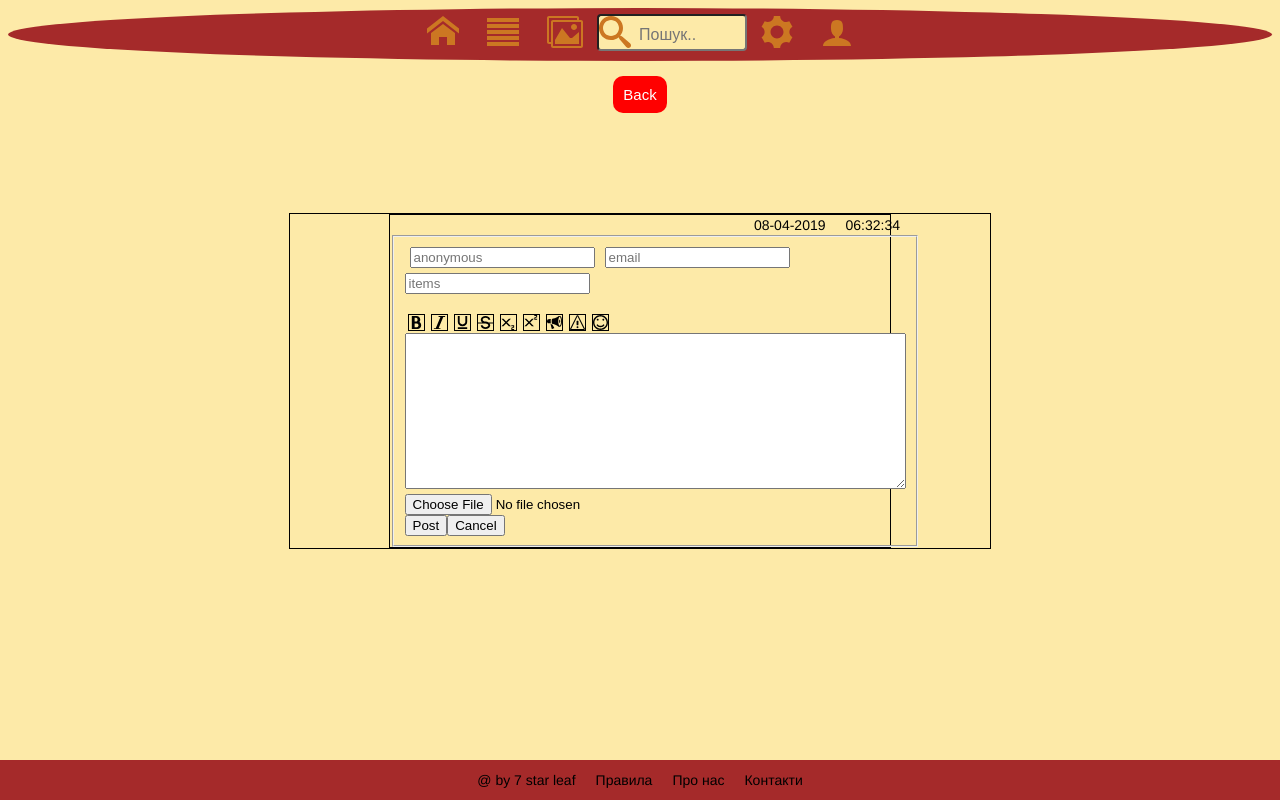
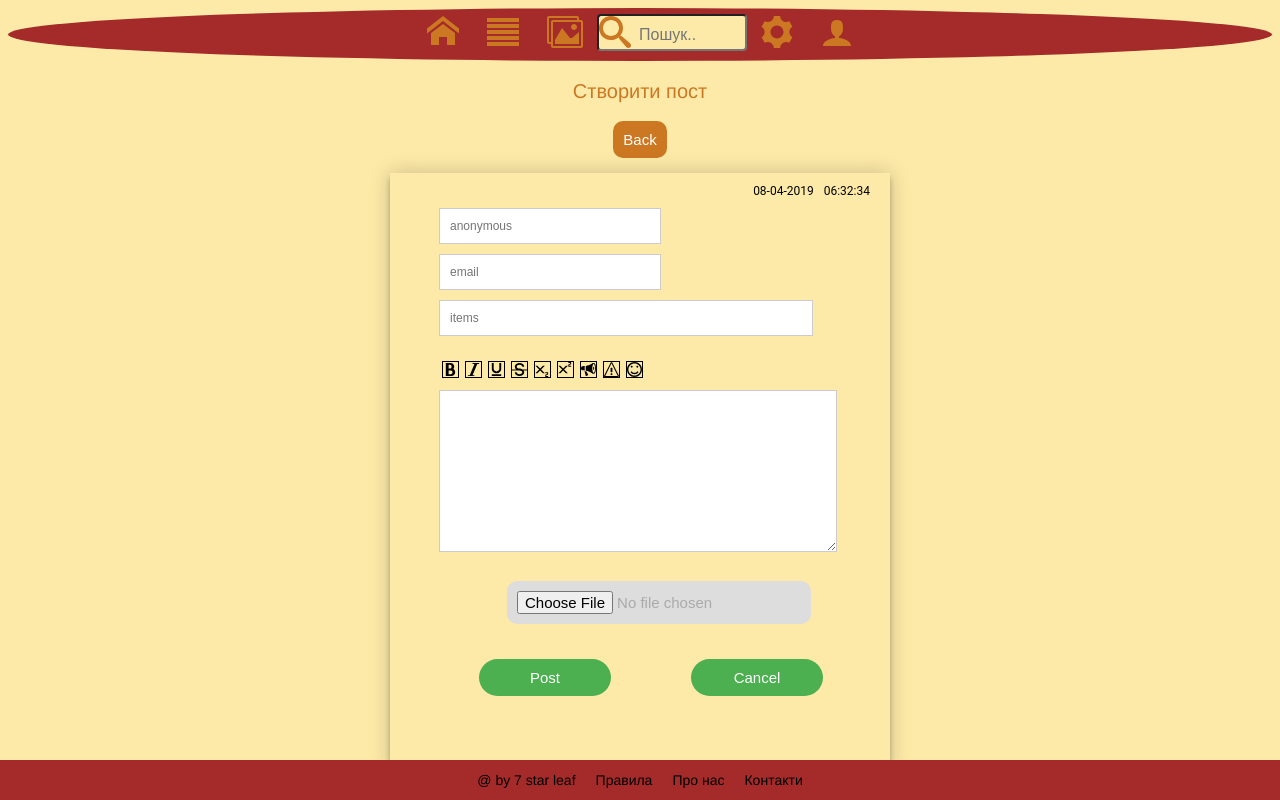
Before and after one commit to IuriiSky/Image-board-project, an Angular app in the folder ibp/: page /boards/b/createpost in a window 1280 px wide. Built offline with nearby package versions, Linux system fonts and the light colour scheme.

Commit message:
Change form style new_post

```diff
--- a/ibp/src/app/posts/posts.component.html
+++ b/ibp/src/app/posts/posts.component.html
@@ -41,18 +41,33 @@
     </symbol>
   </defs>
 </svg>
-<button class="back-button">Back</button>
+<p>Створити пост</p>
+<button class="back-button" routerLink="/boards">Back</button>
 <div class="create-post">
-  <form id="post" action="" method="POST">
+  <form id="post" action="" method="POST" class="border_none">
     <span class="inform-block">
       <span>{{today | date: 'dd-MM-yyyy'}}</span>
       <span>{{today | date: 'hh:mm:ss'}}</span>
     </span>
-    <fieldset [formGroup]="createPost">
-      <input formControlName = "name" [(ngModel)]="createNewPost.name" class="user-info" type="text"  placeholder="anonymous">
-      <input formControlName = "email" [(ngModel)]="createNewPost.email" class="user-info" type="email"  placeholder="email">
+
+    <fieldset [formGroup]="createPost" class="border_none align_fieldset">
+      <div>
+      <input formControlName = "name" [(ngModel)]="createNewPost.name" class="user-info input" type="text"  placeholder="anonymous">
+      <br>
+      <input formControlName = "email"
+      [(ngModel)]="createNewPost.email"
+      class="user-info input"
+      type="email"
+      placeholder="email">
+    </div>
       <div class="message-block">
-        <input type="text" name="items" id="" formControlName = "subject" [(ngModel)]="createNewPost.subject" placeholder="items">
+        <input type="text"
+        name="items"
+        id="" formControlName = "subject"
+        [(ngModel)]="createNewPost.subject"
+        placeholder="items"
+        class="input__items input"
+        >
         <span class="btn-bar">
           <input class="btn" type="image" src="../../assets/icomoon-btn-bar/SVG/bold.svg" alt="bold">
           <input class="btn" type="image" src="../../assets/icomoon-btn-bar/SVG/italic.svg" alt="bold">
@@ -64,13 +79,24 @@
           <input class="btn" type="image" src="../../assets/icomoon-btn-bar/SVG/warning.svg" alt="bold">
           <input class="btn" type="image" src="../../assets/icomoon-btn-bar/SVG/smile.svg" alt="bold">
         </span>
-        <textarea formControlName = "text" [(ngModel)]="createNewPost.text" name="message" cols="60" rows="10"></textarea>
+        <textarea formControlName = "text"
+          [(ngModel)]="createNewPost.text"
+          name="message"
+          cols="50"
+          rows="10"
+          class="textarea">
+        </textarea>
       </div>
       <div class="form-group">
-          <input type="file" id="file" (change)="handleFileInput($event.target.files)">
+          <input type="file"
+          name="Download file"
+          id="file"
+          (change)="handleFileInput($event.target.files)"
+          class="attach-button">
+          <!-- style="display:none" -->
       </div>
-      <button type="submit" (click)="addPost()">Post</button>
-      <button type="submit">Cancel</button>
+      <button class="button-login" type="submit" (click)="addPost()">Post</button>
+      <button class="button-login" type="submit" routerLink="/boards">Cancel</button>
     </fieldset>
   </form>
 </div>
--- a/ibp/src/app/posts/posts.component.scss
+++ b/ibp/src/app/posts/posts.component.scss
@@ -1,8 +1,14 @@
+p {
+  font-size: 20px;
+    color: #cc7722;
+    text-align: center;
+    margin: 0, auto;
+}
 .create-post {
     max-width: 700px;
     margin: 0px auto;
-    border: 1px solid black;
-    margin-top: 100px;
+    // border: 1px solid black;
+    margin-top: 10px;
 }
 
 #post {
@@ -11,14 +17,20 @@
     flex-direction: column;
     width: 500px;
     margin: 0px auto;
-    border: 1px solid black;
+    // border: 1px solid black;
+
+  font: 400 12px/16px "Roboto", Helvetica, Arial, Sans-serif;
+  // position: relative;
+  background: #fdeaa8;
+  box-shadow: 0 0 20px 0 rgba(0, 0, 0, 0.2), 0 5px 5px 0 rgba(0, 0, 0, 0.24);
 }
 
 .inform-block,
  span {
     display: flex;
     justify-content: flex-end;
-    margin: 0px 10px;
+    margin-right: 10px;
+    margin-top: 5px;
 }
 
 .user-info {
@@ -49,9 +61,88 @@
     text-align: center;
     border: none;
     border-radius: 10px;
-    background:#ff0000;
-    color: #ffffff;
+    background:#cc7722;
+    color: #fff;
     margin: 15px auto;
     padding: 10px;
     font-size: 15px;
+    cursor: pointer;
 }
+
+.attach-button {
+    display: flex;
+    text-align: center;
+    border: none;
+    border-radius: 10px;
+    background:#DDD;
+    color: #aaa;
+    margin: 15px auto;
+    padding: 10px;
+    font-size: 15px;
+    cursor: pointer;
+}
+.border_none {
+  border: none;
+}
+
+.align_fieldset{
+  margin-left: 40px;
+}
+.input__items {
+  width: 80%;
+}
+
+.button-login {
+  width: 30%;
+  cursor: pointer;
+  // width: 100%;
+  border: none;
+  background: #4CAF50;
+  color: #fff;
+  margin: 20px 40px 5px;
+  padding: 10px;
+  font-size: 15px;
+  border-radius: 100px;
+}
+
+.button-login:hover {
+  background: #43A047;
+  transition: background-color 0.3s ease-in-out;
+}
+
+.button-login:active {
+  box-shadow: inset 0 1px 3px rgba(0, 0, 0, 0.5);
+}
+
+.button-login:focus, .input:focus, textarea:focus {
+  outline: 0;
+  border: 1px solid #AAA;
+}
+
+.input {
+  font-size: 12px;
+  width: 80%;
+  border: 1px solid #CCC;
+  background: #FFF;
+  margin: 5px 0 5px ;
+  padding: 10px;
+}
+
+.textarea {
+  font-size: 12px;
+  // width: 80%;
+  border: 1px solid #CCC;
+  background: #FFF;
+  margin: 10px 0 10px ;
+  padding: 10px;
+}
+
+// .container {
+//   font: 400 12px/16px "Roboto", Helvetica, Arial, Sans-serif;
+//   max-width: 500px;
+//   width: 100%;
+//   margin: 0 auto;
+//   position: relative;
+//   background: #fdeaa8;
+//   box-shadow: 0 0 20px 0 rgba(0, 0, 0, 0.2), 0 5px 5px 0 rgba(0, 0, 0, 0.24);
+// }
```
